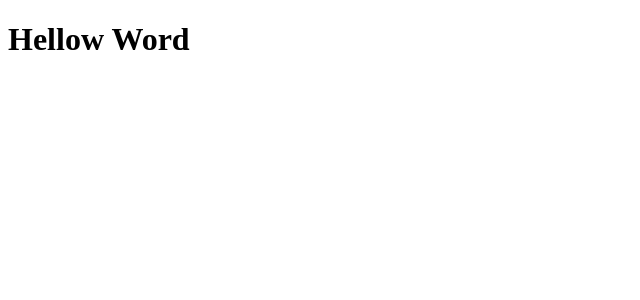
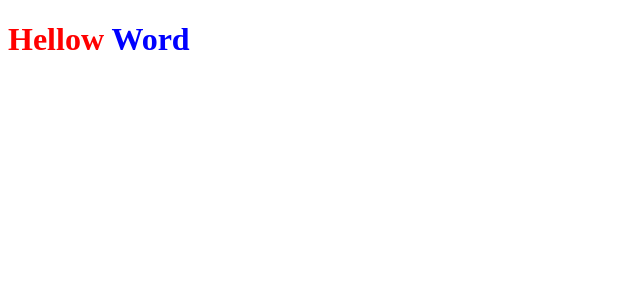
Before and after one commit to Davi-Serrano/Ignews, a Next.js app: page / in a window 1280 px wide. Shown: the top 300 px of the page, without its empty margins (0-640 px from the left). Built offline with nearby package versions, Linux system fonts and the light colour scheme.

Commit message:
SASS intalled

```diff
--- a/package.json
+++ b/package.json
@@ -10,7 +10,8 @@
   "dependencies": {
     "next": "12.0.3",
     "react": "17.0.2",
-    "react-dom": "17.0.2"
+    "react-dom": "17.0.2",
+    "sass": "^1.43.4"
   },
   "devDependencies": {
     "@types/node": "^16.11.7",
--- a/src/pages/index.tsx
+++ b/src/pages/index.tsx
@@ -1,5 +1,8 @@
+import styles from "../styles/home.module.scss"
+
 export default function Home() {
   return (
-    <h1>Hellow Word</h1>
+    <h1 className={styles.titles}>
+      Hellow <span>Word</span> </h1>
   )
 }
--- /dev/null
+++ b/src/styles/home.module.scss
@@ -0,0 +1,6 @@
+.titles{
+    color: red;
+    span{
+        color:blue;
+    }
+}
```
Also changed, not shown: tsconfig.json (added, +30 -0 lines), next-env.d.ts (added), 1 other file (tests, documents, lock files or other folders).
